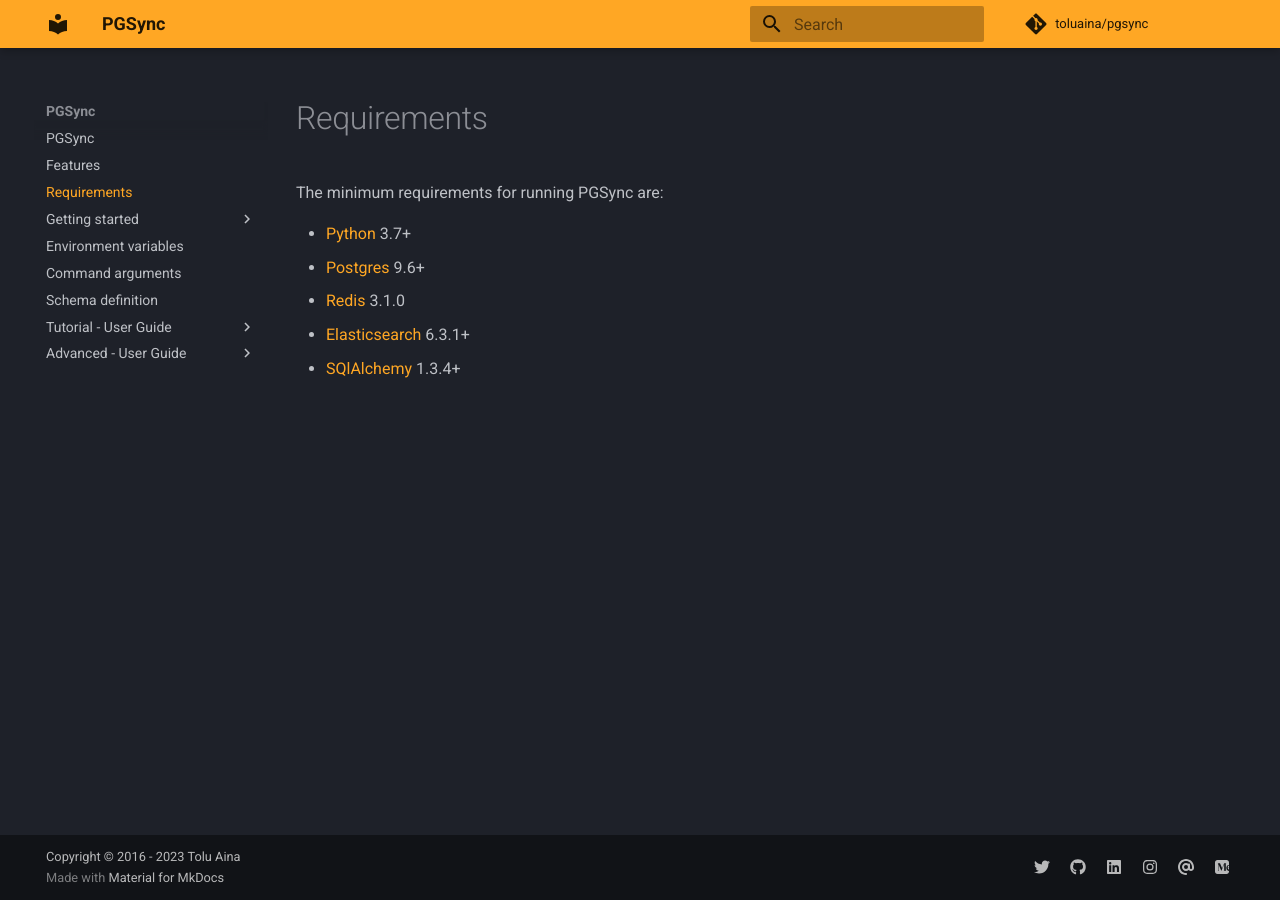
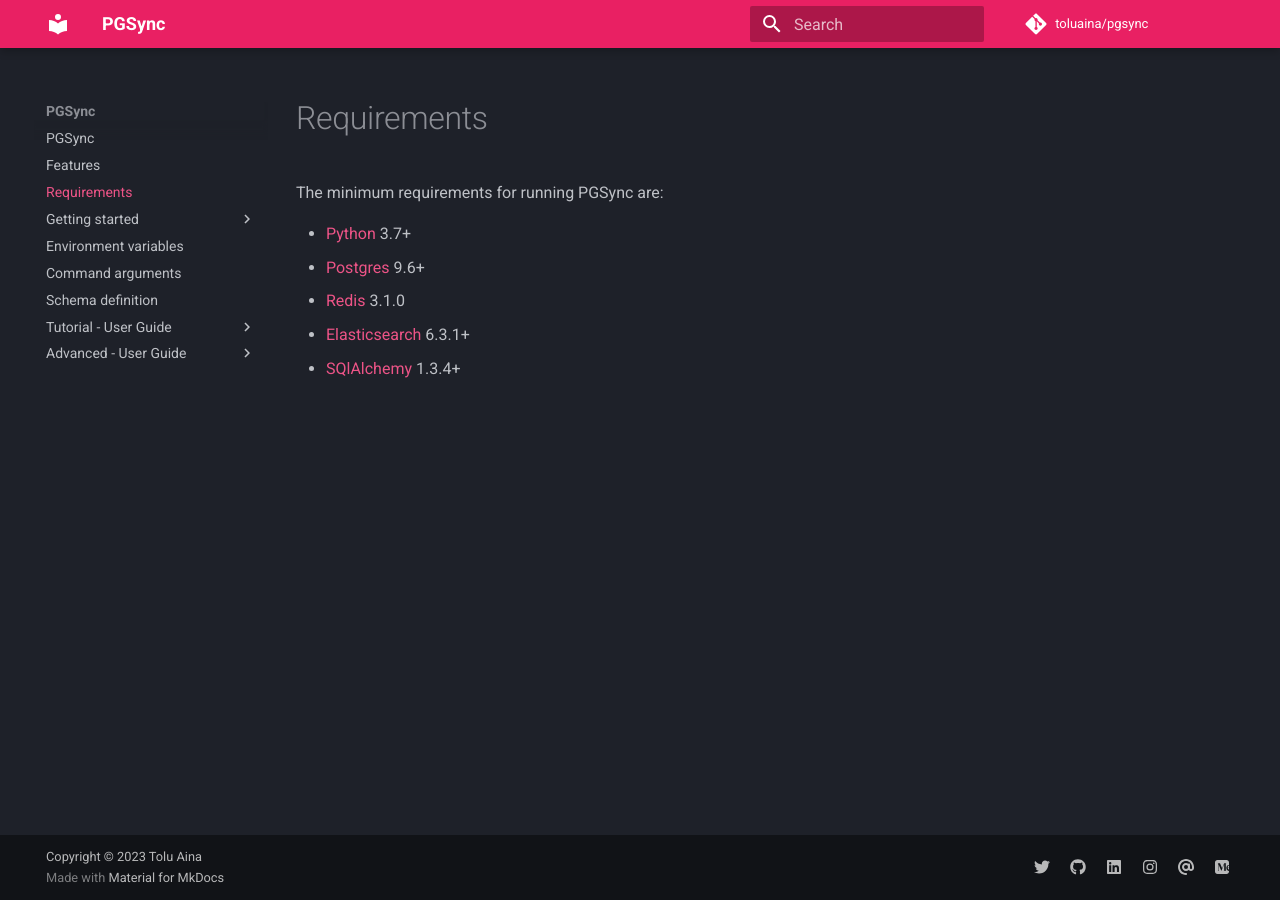
Before and after one commit to toluaina/toluaina.github.io, an MkDocs documentation site: the page built from docs/requirements/index.md, in a window 1280 px wide. Built offline with MkDocs 1.6.1 and Material for MkDocs 9.7.7, drawn with Linux system fonts in a browser that asks for light colours; comment, search, counter and statistics services are not loaded.

Commit message:
changed color theme

```diff
--- a/mkdocs.yml
+++ b/mkdocs.yml
@@ -11,14 +11,15 @@ repo_url: https://github.com/toluaina/pgsync
 edit_uri: ""
 
 # Copyright
-copyright: Copyright &copy; 2016 - 2023 Tolu Aina
+copyright: Copyright &copy; 2023 Tolu Aina
 
 # Configuration
 theme:
   name: material
   palette:
     scheme: slate
-    primary: orange
+    primary: pink
+    accent: deep purple
   font:
     text: Roboto
     code: Roboto Mono
```
Also changed, not shown: docs/index.md (+9 -6 lines).
